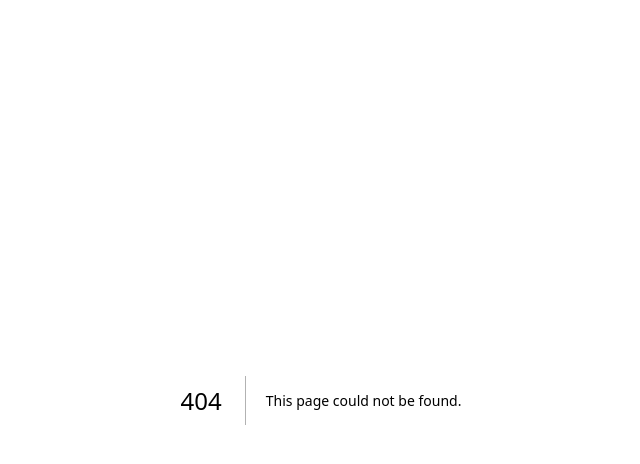
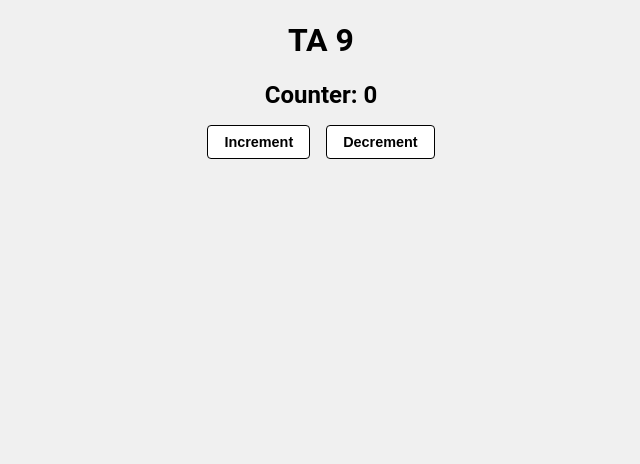
Before and after one commit to felieppe/dwym_react_tas, a Next.js app: page /ta9 in a window 1280 px wide. Before the commit this address had no page. Shown: the top 464 px of the page, without its empty margins (319-959 px from the left). Built offline with nearby package versions, Linux system fonts and the light colour scheme.

Commit message:
feat: add TA9 page

```diff
--- /dev/null
+++ b/pages/ta9.jsx
@@ -0,0 +1,27 @@
+import styles from '../styles/TA9.module.css'
+
+import { useEffect, useState } from 'react';
+
+function TA9() {
+    const [counter, setCounter] = useState(0);
+
+    useEffect(() => {
+        document.title = `Counter: ${counter}`;
+    }, [counter]);
+
+    return (
+        <>
+            <div className="container">
+                <div className={styles.ta9}>
+                    <h1>TA 9</h1>
+
+                    <p className={styles.ta9__counter}>Counter: {counter}</p>
+                    <button onClick={() => { setCounter(counter + 1) }}>Increment</button>
+                    <button onClick={() => { setCounter(counter - 1) }}>Decrement</button>
+                </div>
+            </div>
+        </>
+    )
+}
+
+export default TA9;
--- /dev/null
+++ b/styles/TA9.module.css
@@ -0,0 +1,29 @@
+.ta9 button {
+    background-color: #fff;
+    border: 1px solid #000;
+    border-radius: 0.25rem;
+    color: #000;
+    cursor: pointer;
+    font-size: 0.9rem;
+    font-weight: 700;
+    padding: 0.5rem 1rem;
+    transition: background-color 0.3s, color 0.3s;
+}
+
+.ta9 button:hover {
+    background-color: #000;
+    color: #fff;
+}
+
+.ta9 button:not(:last-child) {
+    margin-right: 1rem;
+}
+
+.ta9__counter {
+    color: #000;
+    font-size: 1.5rem;
+    font-weight: 700;
+    margin: 0;
+    margin-bottom: 1rem;
+    padding: 0;
+}
```
